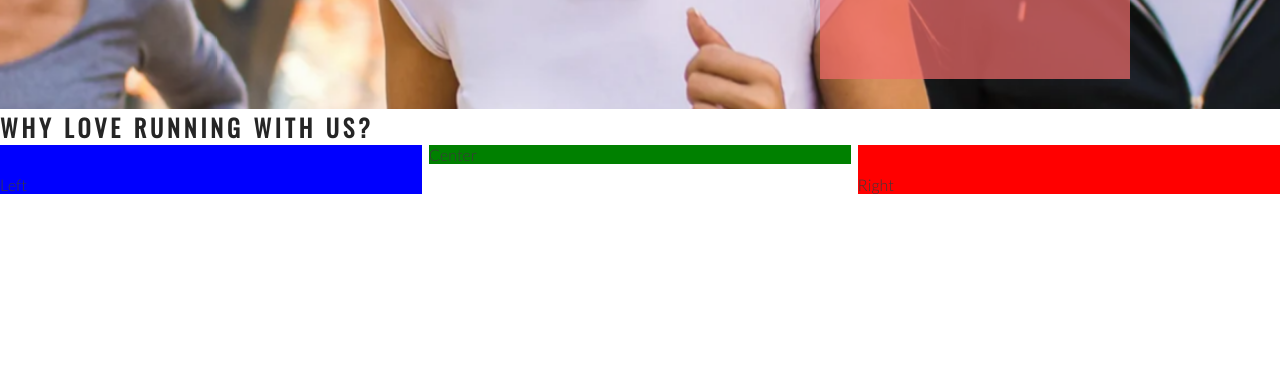
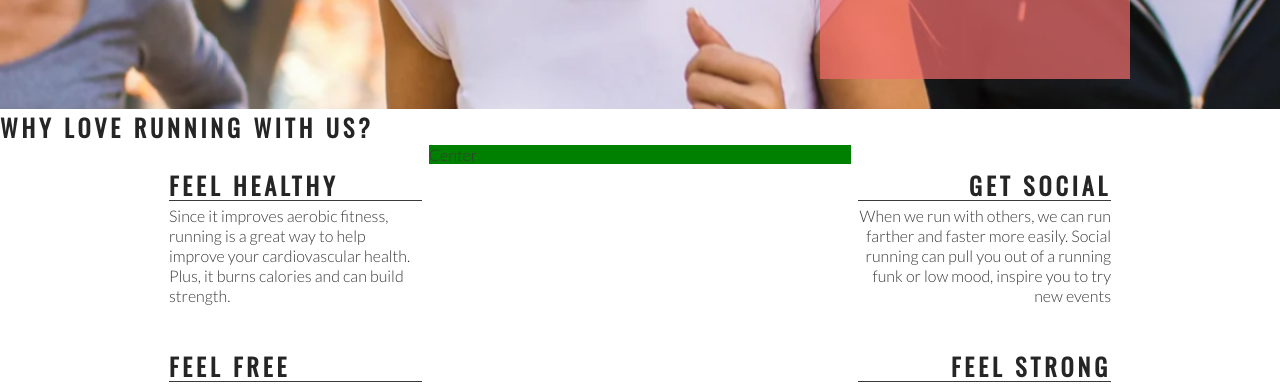
Before and after one commit to christiangoran/love-running, a plain HTML site: page index.html in a window 1280 px wide. Shown: the part 566-952 px from the top of the page. Drawn offline with nearby package versions, Linux system fonts and the light colour scheme.

Commit message:
Add right about section and style

```diff
--- a/assets/css/style.css
+++ b/assets/css/style.css
@@ -124,14 +124,12 @@ h1, h2 {
     padding-top: 30px;
     width: 33%;
     float: left;
-    background-color: blue;
 }
 
 #right-about {
     padding-top: 30px;
     width: 33%;
     float: right;
-    background-color: red;
 }
 
 #center-about {
@@ -139,3 +137,33 @@ h1, h2 {
     margin: 0 auto;
     background-color: green;
 }
+
+hr {
+    border-top: 1px solid #3a3a3a;
+    width: 100%;
+    margin: 5px 0;
+}
+
+.left-about-heading {
+    width: 60%;
+    float: right;
+    line-height: 20px;
+    clear: both;
+    margin-bottom: 50px;
+}
+
+.right-about-heading {
+    width: 60%;
+    float: left;
+    line-height: 20px;
+    clear: both;
+    margin-bottom: 50px;
+}
+
+.right-about-heading h2 {
+    text-align: right;
+}
+
+.right-about-heading p {
+    text-align: right;
+}
--- a/index.html
+++ b/index.html
@@ -46,8 +46,38 @@
 
     <section id="club-ethos">
         <h1>Why Love Running With Us?</h1>
-        <div id="left-about">Left</div>
-        <div id="right-about">Right</div>
+        <div id="left-about">
+            <div class="left-about-heading">
+                <h2>Feel Healthy</h2>
+                <hr>
+                <p>
+                    Since it improves aerobic fitness, running is a great way to help improve your cardiovascular health. Plus, it burns calories and can build strength.
+                </p>
+            </div>
+            <div class="left-about-heading">
+                <h2>Feel Free</h2>
+                <hr>
+                <p>
+                    Physical exercise, running included, is known to release endorphins in the brain. Endorphins make you more energetic, more awake and, yes, happier.
+                </p>
+            </div>
+        </div>
+        <div id="right-about">
+            <div class="right-about-heading">
+                <h2>Get Social</h2>
+                <hr>
+                <p>
+                    When we run with others, we can run farther and faster more easily. Social running can pull you out of a running funk or low mood, inspire you to try new events
+                </p>
+            </div>
+            <div class="right-about-heading">
+                <h2>Feel Strong</h2>
+                <hr>
+                <p>
+                    Running strengthens your heart by pumping blood more effectively through your body.
+                </p>
+            </div>
+        </div>
         <div id="center-about">Center</div>
     </section>
 
```
